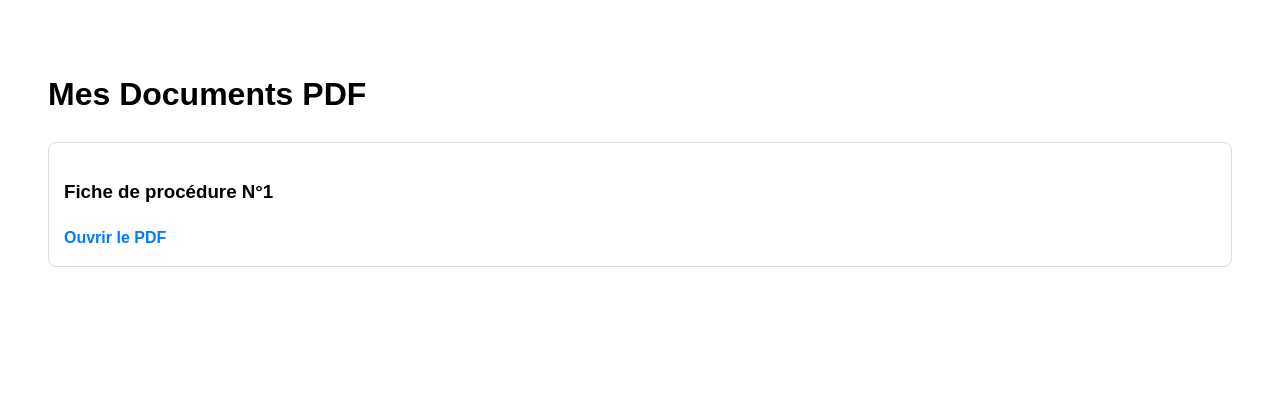
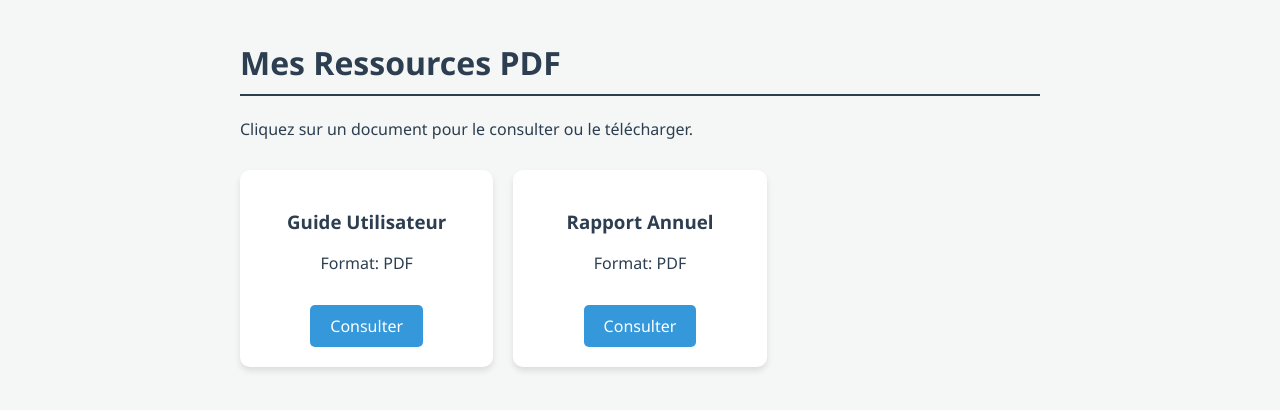
Before and after one commit to sebcabanes/Credit-agricole, a plain HTML site: page index.html in a window 1280 px wide. Drawn offline with Linux system fonts and the light colour scheme.

Commit message:
Update index.html

```diff
--- a/index.html
+++ b/index.html
@@ -2,20 +2,38 @@
 <html lang="fr">
 <head>
     <meta charset="UTF-8">
-    <title>Mon Espace Documentaire</title>
+    <meta name="viewport" content="width=device-width, initial-scale=1.0">
+    <title>Mon Portail Documentaire</title>
     <style>
-        body { font-family: sans-serif; padding: 40px; line-height: 1.6; }
-        .document { margin-bottom: 20px; border: 1px solid #ddd; padding: 15px; border-radius: 8px; }
-        a { color: #007bff; text-decoration: none; font-weight: bold; }
+        :root { --primary: #2c3e50; --bg: #f4f7f6; }
+        body { font-family: 'Segoe UI', Tahoma, Geneva, Verdana, sans-serif; background: var(--bg); color: var(--primary); margin: 0; padding: 20px; }
+        .container { max-width: 800px; margin: 0 auto; }
+        h1 { border-bottom: 2px solid var(--primary); padding-bottom: 10px; }
+        .grid { display: grid; grid-template-columns: repeat(auto-fill, minmax(250px, 1fr)); gap: 20px; margin-top: 30px; }
+        .card { background: white; padding: 20px; border-radius: 10px; box-shadow: 0 4px 6px rgba(0,0,0,0.1); transition: transform 0.2s; text-align: center; }
+        .card:hover { transform: translateY(-5px); }
+        .btn { display: inline-block; background: #3498db; color: white; padding: 10px 20px; border-radius: 5px; text-decoration: none; margin-top: 15px; }
+        .btn:hover { background: #2980b9; }
     </style>
 </head>
 <body>
-    <h1>Mes Documents PDF</h1>
+    <div class="container">
+        <h1>Mes Ressources PDF</h1>
+        <p>Cliquez sur un document pour le consulter ou le télécharger.</p>
 
-    <div class="document">
-        <h3>Fiche de procédure N°1</h3>
-        <a href="20251115 - Dysfonctionnement CLS Leclerc Gaîté.pdf" target="_blank">Ouvrir le PDF</a>
+        <div class="grid">
+            <div class="card">
+                <h3>Guide Utilisateur</h3>
+                <p>Format: PDF</p>
+                <a href="guide.pdf" class="btn" target="_blank">Consulter</a>
+            </div>
+
+            <div class="card">
+                <h3>Rapport Annuel</h3>
+                <p>Format: PDF</p>
+                <a href="rapport.pdf" class="btn" target="_blank">Consulter</a>
+            </div>
+        </div>
     </div>
-
-    </body>
+</body>
 </html>
```
